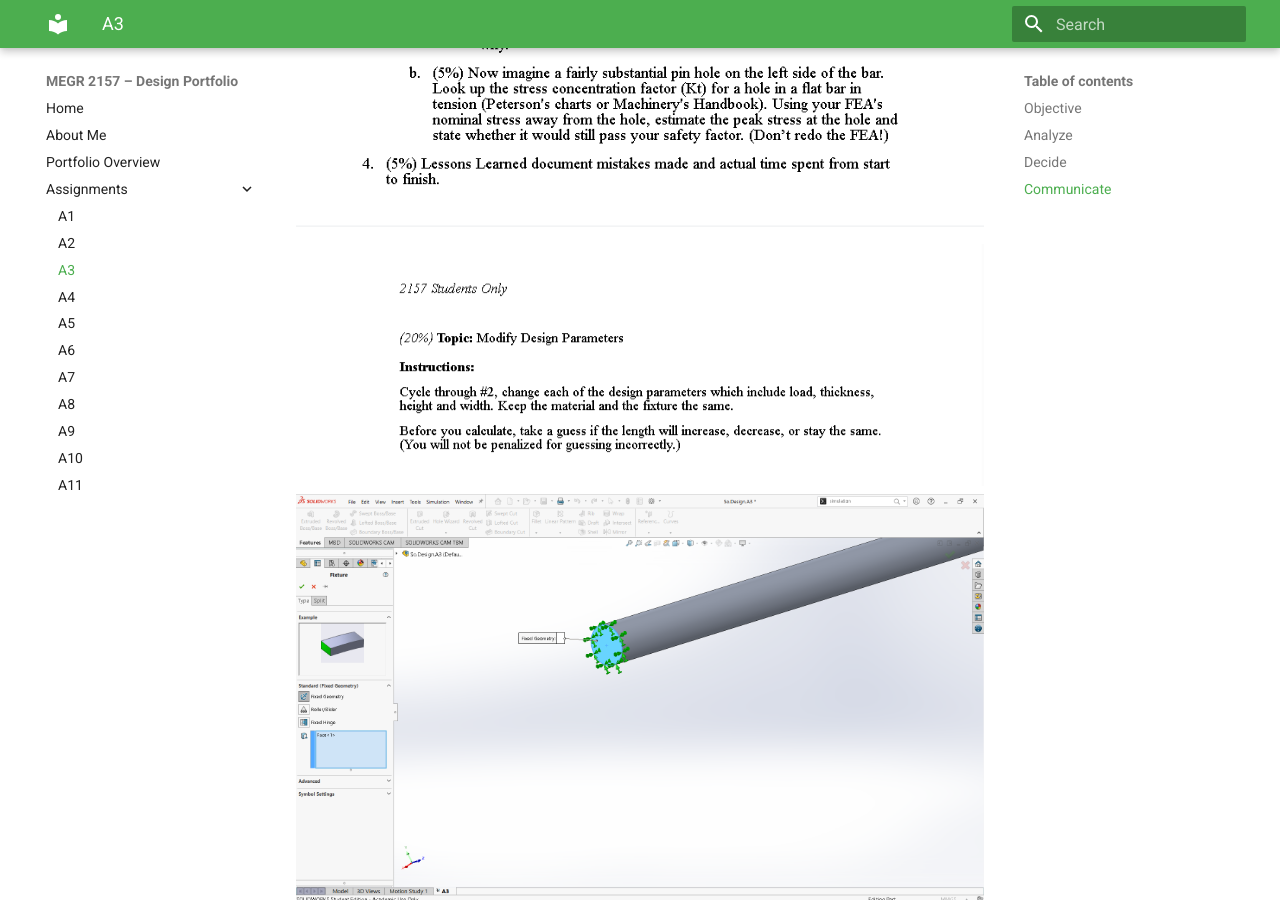
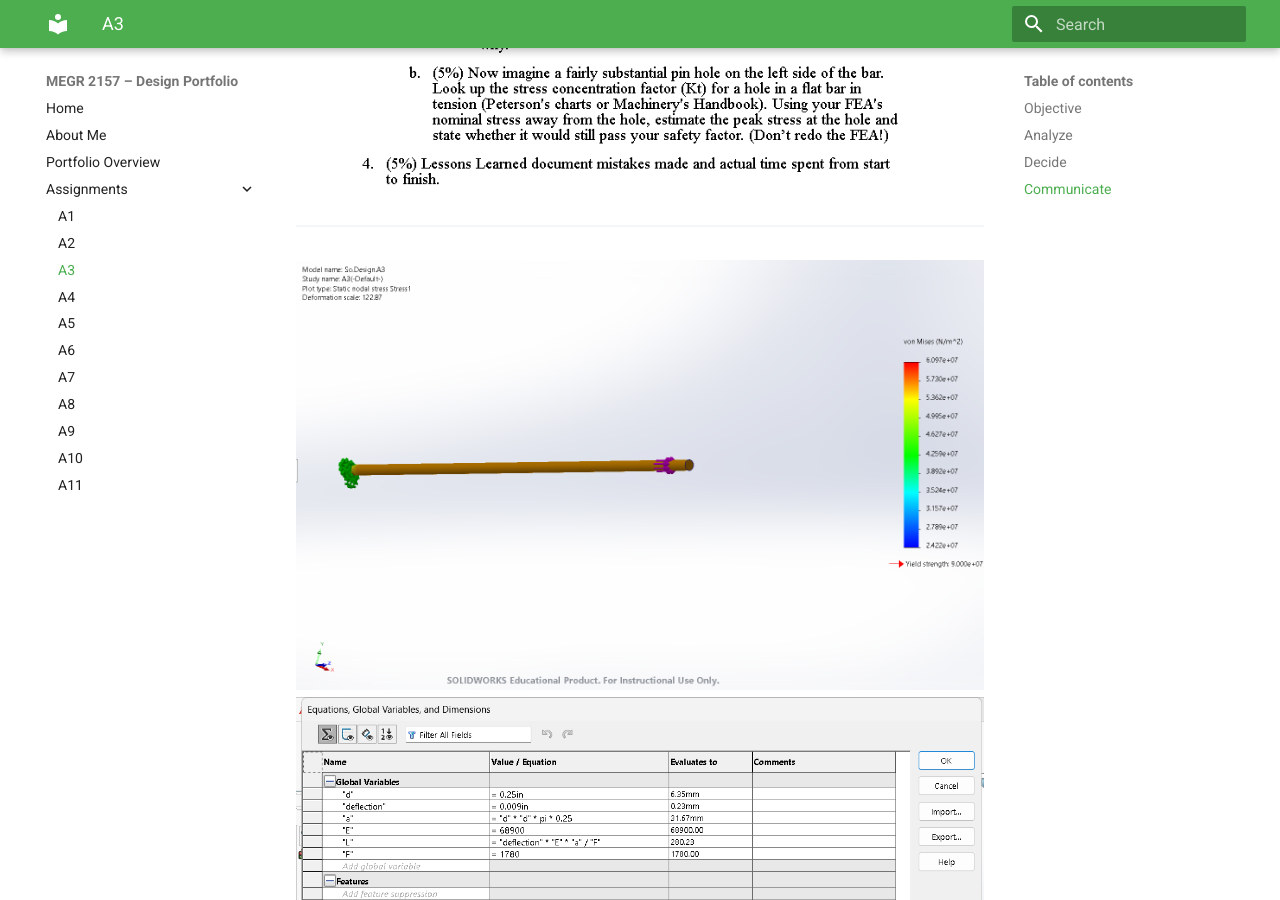
Before and after one commit to Taylor-Rockefeller-Portfolio/megr2157-portfolio, an MkDocs documentation site: the page built from docs/assignments/A03/index.md, in a window 1280 px wide and 900 px high, scrolled down 1341 px. Built offline with MkDocs 1.6.1 and Material for MkDocs 9.7.7, drawn with Linux system fonts in a browser that asks for light colours.

Commit message:
Reorder and add screenshots in index.md

```diff
--- a/docs/assignments/A03/index.md
+++ b/docs/assignments/A03/index.md
@@ -13,11 +13,12 @@
 
 ![](screenshot6.png)
 ![](screenshot7.png)
-![](screenshot1.png)
-![](screenshot2.png)
-![](screenshot3.png)
+
 ![](screenshot4.png)
 ![](screenshot5.png)
 ![](screenshot8.png)
 ![](screenshot9.png)
 ![](screenshot10.png)
+![](screenshot1.png)
+![](screenshot2.png)
+![](screenshot3.png)
```
